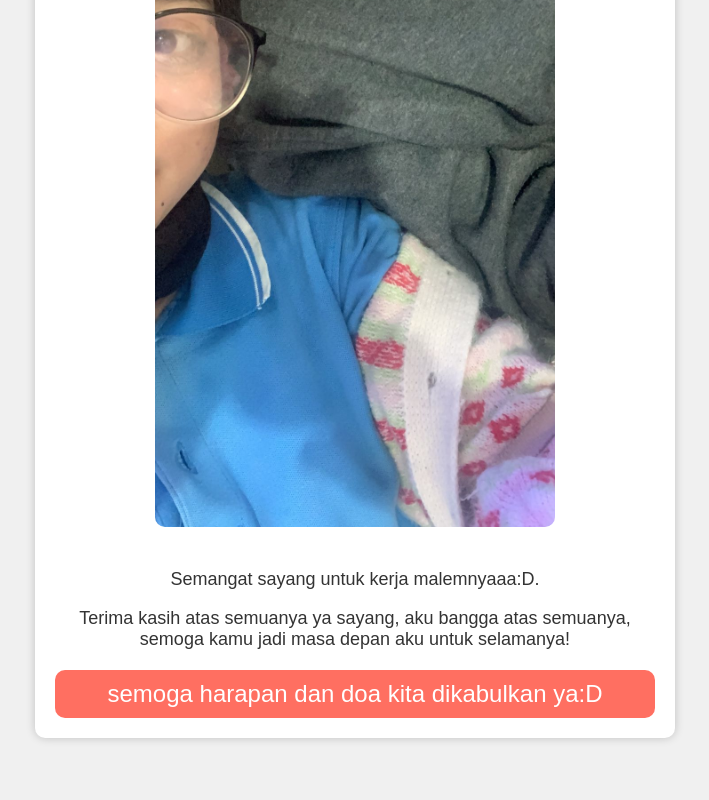
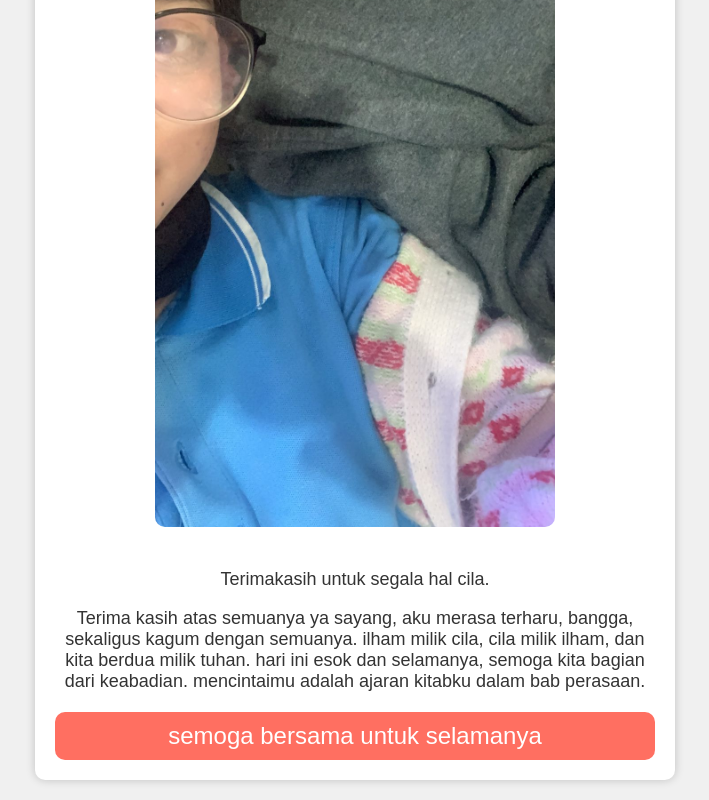
Before and after one commit to ableeins/cilaaa, a plain HTML site: page index.html in a window 1280 px wide. Shown: the part 324-1124 px from the top of the page, without its empty margins (285-994 px from the left). Before the commit the page ends 1082 px from the top, so only its background shows below. Drawn offline with Linux system fonts and the light colour scheme.

Commit message:
Update index.html

```diff
--- a/index.html
+++ b/index.html
@@ -10,12 +10,20 @@
     <div class="container">
         <h1>Semangat SayangKuu</h1>
         <img src="./cila.jpg" alt="Foto Anniversary" class="anniversary-photo">
-        <p>Semangat sayang untuk kerja malemnyaaa:D.</p>
+        <p>Terimakasih untuk segala hal cila.</p>
         <p>Terima kasih atas semuanya ya sayang,
-            aku bangga atas semuanya, semoga kamu jadi masa depan aku
-            untuk selamanya!
+           aku merasa terharu, bangga, sekaligus kagum dengan semuanya.
+
+            ilham milik cila,
+            cila milik ilham,
+            dan kita berdua milik tuhan.
+
+            hari ini esok dan selamanya,
+            semoga kita bagian dari keabadian.
+
+            mencintaimu adalah ajaran kitabku dalam bab perasaan.
         </p>
-        <div class="message">semoga harapan dan doa kita dikabulkan ya:D</div>
+        <div class="message">semoga bersama untuk selamanya</div>
     </div>
 </body>
 </html>
```
